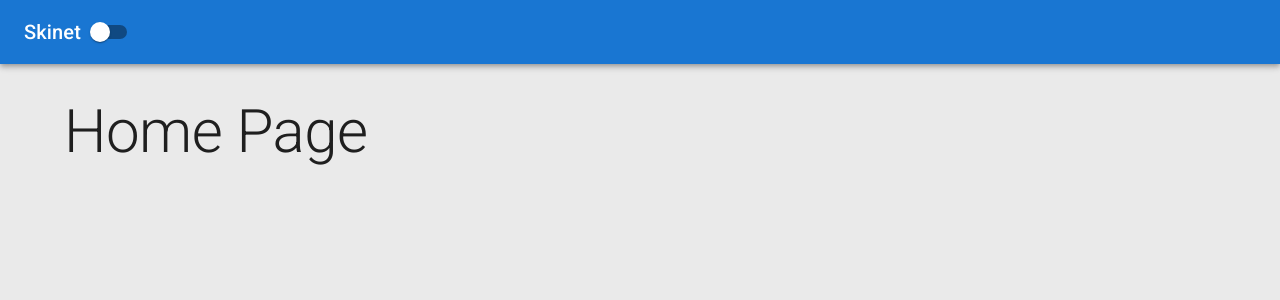
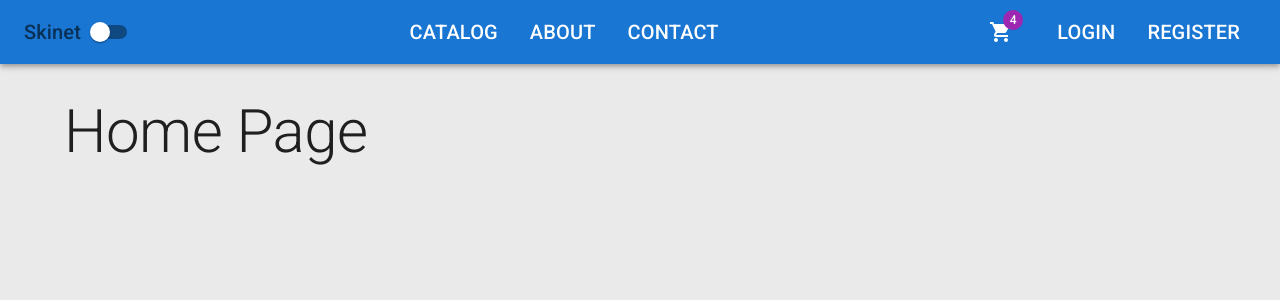
Before and after one commit to szabolcspeter/skinet-react-client, a React (Vite) app: page / in a window 1280 px wide. Shown: the top 300 px of the page. Built offline with nearby package versions, Linux system fonts and the light colour scheme.

Commit message:
adding Nav Links to the AppBar

```diff
--- a/src/app/layout/Header.tsx
+++ b/src/app/layout/Header.tsx
@@ -1,18 +1,81 @@
-import { AppBar, Switch, Toolbar, Typography } from "@mui/material";
+import { ShoppingCart } from "@mui/icons-material";
+import { AppBar, Badge, Box, IconButton, List, ListItem, Switch, Toolbar, Typography } from "@mui/material";
+import { NavLink } from "react-router-dom";
+
+const midLinks = [
+    { title: 'catalog', path: '/catalog' },
+    { title: 'about', path: '/about' },
+    { title: 'contact', path: '/contact' },
+]
+
+const rightLinks = [
+    { title: 'login', path: '/login' },
+    { title: 'register', path: '/register' }
+]
+
+const navStyles = {
+    color: 'inherit',
+    textDecoration: 'none',
+    typography: 'h6',
+    '&:hover': {
+        color: 'grey.500'
+    },
+    '&.active': {
+        color: 'text.secondary'
+    }
+}
 
 interface Props {
     darkMode: boolean;
     handleThemeChange: () => void;
 }
 
-export default function Header({darkMode, handleThemeChange}: Props) {
+export default function Header({ darkMode, handleThemeChange }: Props) {
     return (
-        <AppBar position="static" sx={{mb: 4}}>
-            <Toolbar>
-                <Typography variant="h6">
-                    Skinet
-                </Typography>
-                <Switch checked={darkMode} onChange={handleThemeChange}/>
+        <AppBar position="static" sx={{ mb: 4 }}>
+            <Toolbar sx={{ display: 'flex', justifyContent: 'space-between', alignItems: 'center' }}>
+                <Box display='flex' alignItems='center'>
+                    <Typography variant="h6" component={NavLink}
+                        to='/'
+                        sx={navStyles}
+                    >
+                        Skinet
+                    </Typography>
+                    <Switch checked={darkMode} onChange={handleThemeChange} />
+                </Box>
+
+                <List sx={{ display: 'flex' }}>
+                    {midLinks.map(({ title, path }) => (
+                        <ListItem
+                            component={NavLink}
+                            to={path}
+                            key={path}
+                            sx={navStyles}
+                        >
+                            {title.toUpperCase()}
+                        </ListItem>
+                    ))}
+                </List>
+
+                <Box display='flex' alignItems='center'>
+                    <IconButton size='large' edge='start' color='inherit' sx={{ mr: 2 }}>
+                        <Badge badgeContent='4' color="secondary">
+                            <ShoppingCart />
+                        </Badge>
+                    </IconButton>
+                    <List sx={{ display: 'flex' }}>
+                        {rightLinks.map(({ title, path }) => (
+                            <ListItem
+                                component={NavLink}
+                                to={path}
+                                key={path}
+                                sx={navStyles}
+                            >
+                                {title.toUpperCase()}
+                            </ListItem>
+                        ))}
+                    </List>
+                </Box>
             </Toolbar>
         </AppBar>
     )
```
